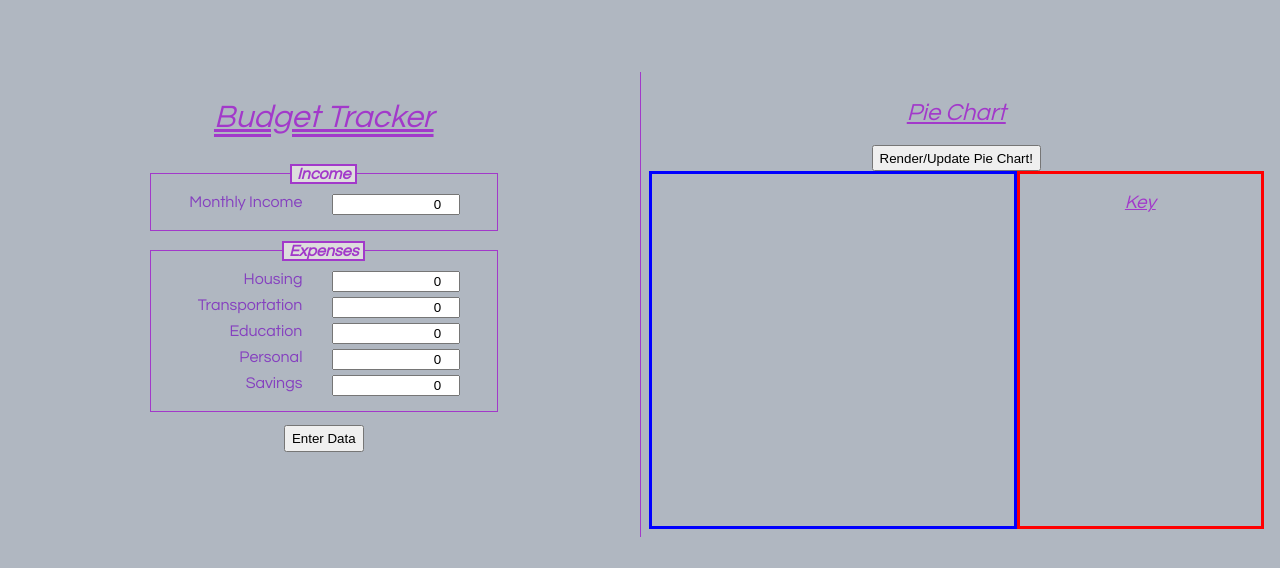
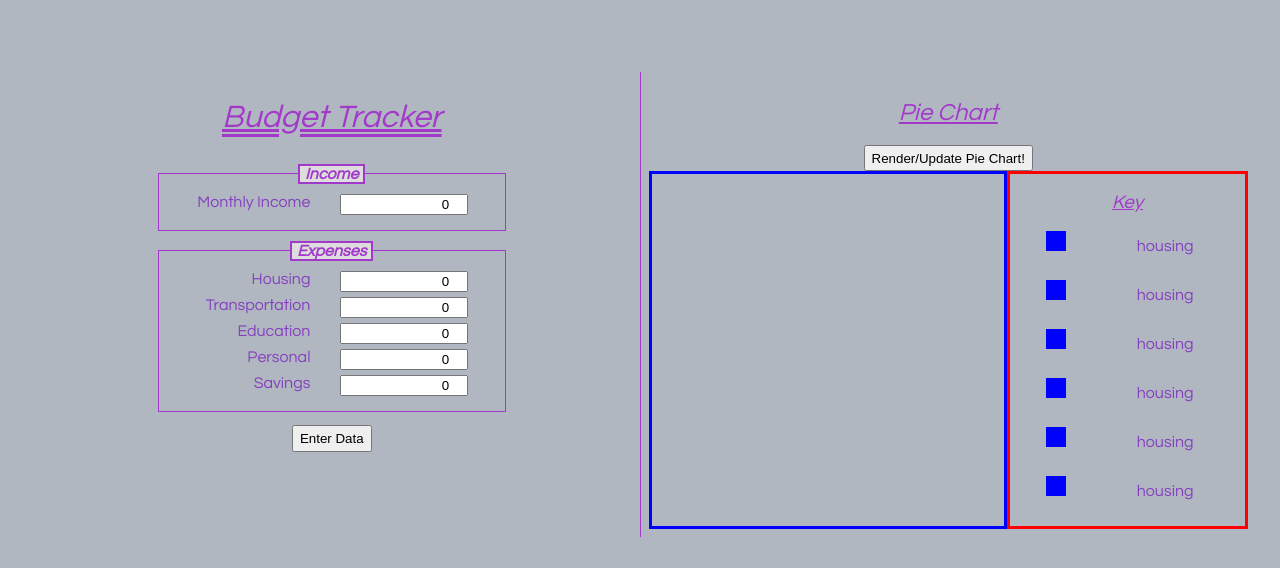
Before and after one commit to jetong/budget, a plain HTML site: page index.html in a window 1280 px wide. Both pictures are taken after a click on the button "Render/Update Pie Chart!". Drawn offline with Linux system fonts and the light colour scheme.

Commit message:
Remove child elements at start of createKey() to clear previously created key items. Removed resizeCanvas() from init() because it was drawing the key onload. Parts of resizeCanvas() still needed to be in the init() -- namely, the code to instantiate the canvas dimensions onload so that our initial pieChart drawing would be centered properly.

```diff
--- a/graph.js
+++ b/graph.js
@@ -17,9 +17,11 @@ function init() {
     colors[i] = "rgb(" + red + "," + green + "," + blue + ")";
   }
 
-  // Resize canvas to match window resize, and redraw the pieChart
+  // Set listener to resize canvas to match window resize, and redraw the pieChart
   window.addEventListener('resize', resizeCanvas, false);
-  resizeCanvas();
+  // Register canvas dimensions onload
+  canvas.width = document.getElementById("canvas-wrapper").clientWidth;
+  canvas.height = document.getElementById("canvas-wrapper").clientHeight;
 }
 
 function resizeCanvas() {
@@ -30,7 +32,7 @@ function resizeCanvas() {
 
 function PieChart() {
   drawPieChart(canvas.width/2, canvas.height/2, canvas.width/3);
-//  createKey();
+  createKey();
 }
 
 function drawPieChart(x, y, radius) {
@@ -65,7 +67,6 @@ function drawPieChart(x, y, radius) {
     endingAngle = startingAngle + Math.PI*2*ratio;
 
     context.arc(x, y, radius, startingAngle, endingAngle);
-
     context.lineTo(x, y);
 
     startingAngle = endingAngle;
@@ -75,12 +76,17 @@ function drawPieChart(x, y, radius) {
     context.closePath();
   }
 }
-/*
+
 function createKey() {
   keyDiv = document.getElementById("key");
 
+  // Remove previous key items
+  while (keyDiv.firstChild) {
+    keyDiv.removeChild(keyDiv.firstChild);
+  }
 
-  for(var i = 0; i < values.length; i++) {
+  // Append new key items
+  for(var i = 0; i < 6; i++) {
     var item = document.createElement("p");
     var label = document.createElement("label");
     var colorBox = document.createElement("div");
@@ -99,4 +105,3 @@ function createKey() {
     keyDiv.appendChild(item);
   }
 }
-*/
--- a/styles.css
+++ b/styles.css
@@ -1,7 +1,7 @@
 body {
   background-color: #b0b7c1;
   font-family: "Century Gothic", Arial;
-  padding-top: 4em;
+  padding-top: 3em;
   color: #A239CA;
 }
 
@@ -10,6 +10,7 @@ body {
   flex-direction: row;
   flex-wrap: nowrap;
   justify-content: space-between;
+  padding: 1em;
 }
 
 #left {
@@ -44,6 +45,12 @@ border: blue solid;
   width:40%;
 border:red solid;
 min-width: 5em;
+}
+
+ul {
+padding: .25em;
+margin: .5em;
+border: pink solid;
 }
 
 h1 {
```
Also changed, not shown: 1 other file.
